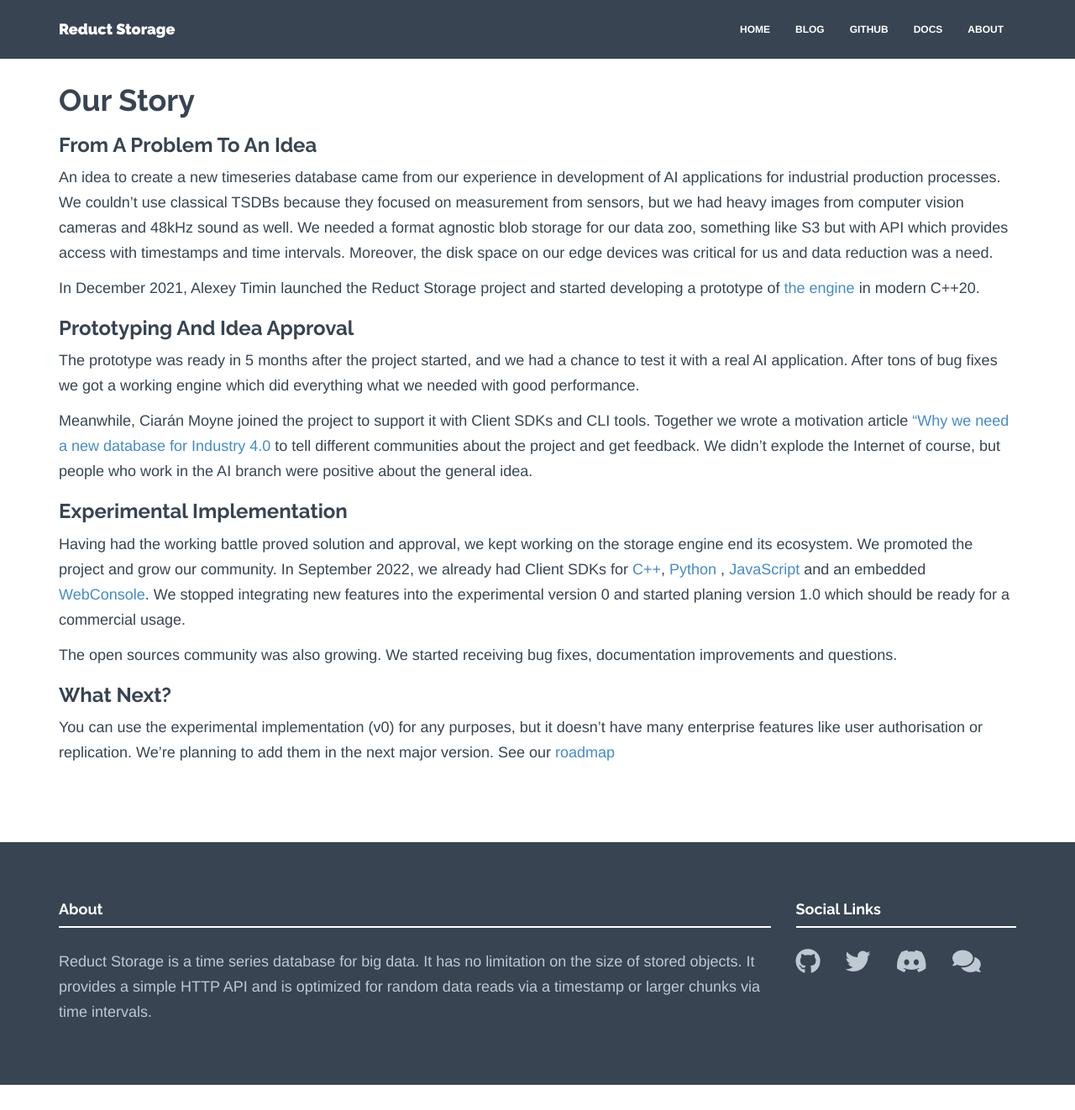
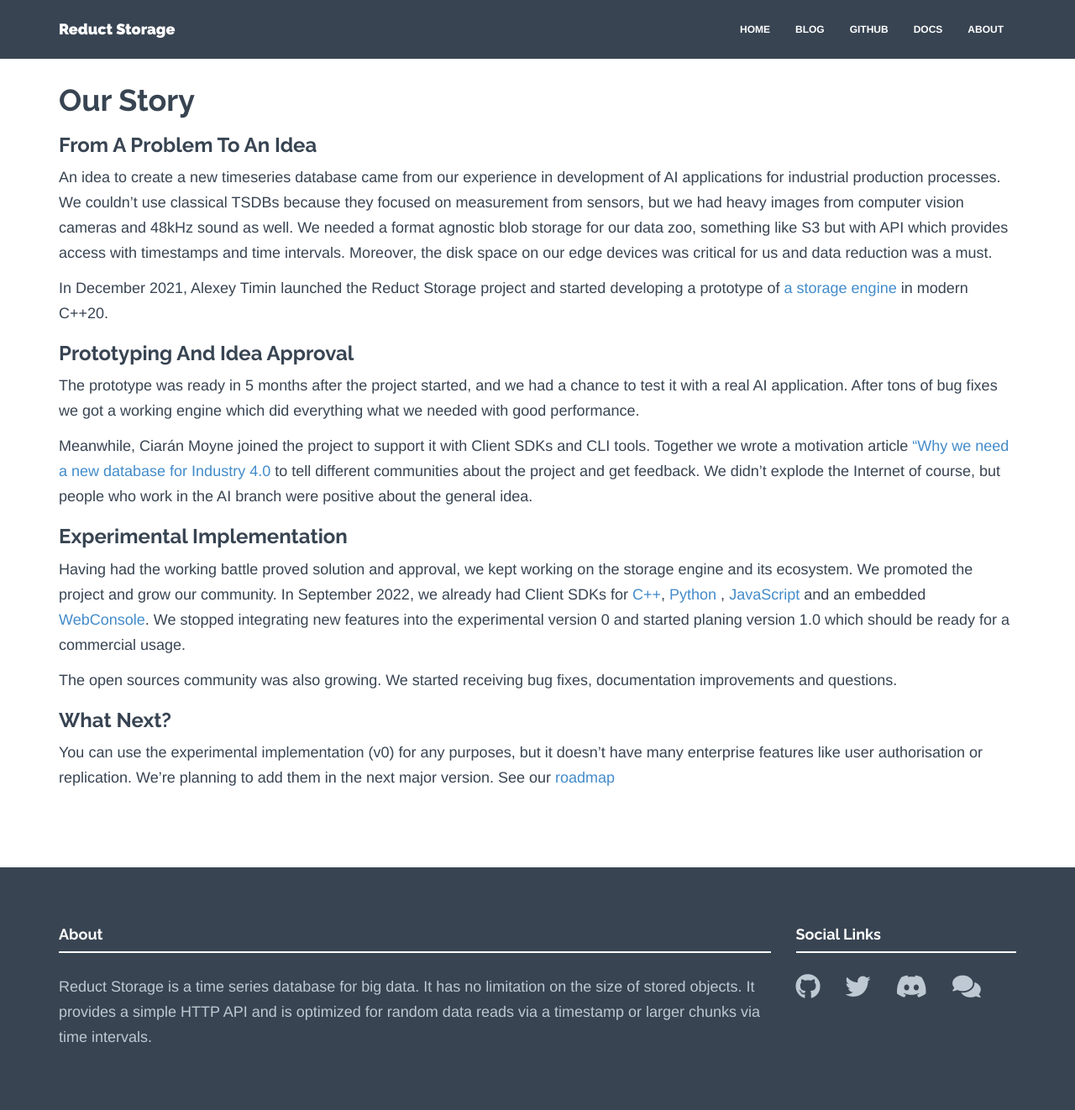
Before and after one commit to reductstore/homepage, a Jekyll site: the page built from story.md, in a window 1280 px wide and 1322 px high. Shown: the whole window at 84% size. Built offline with Jekyll 4.4.1, drawn with Linux system fonts in a browser that asks for light colours; nearby versions of some CDN libraries.

Commit message:
fix typos

```diff
--- a/story.md
+++ b/story.md
@@ -11,10 +11,10 @@
 We couldn't use classical TSDBs because they focused on measurement from sensors, but we had heavy images from computer
 vision cameras and 48kHz sound as well. We needed a format agnostic blob storage for our data zoo, something like S3
 but with API which provides access with timestamps and time intervals.
-Moreover, the disk space on our edge devices was critical for us and data reduction was a need.
+Moreover, the disk space on our edge devices was critical for us and data reduction was a must.
 
 In December 2021, Alexey Timin launched the Reduct Storage project and started developing a prototype
-of [the engine][1] in modern C++20.
+of [a storage engine][1] in modern C++20.
 
 ### Prototyping And Idea Approval
 
@@ -29,7 +29,7 @@
 
 ### Experimental Implementation
 
-Having had the working battle proved solution and approval, we kept working on the storage engine end its ecosystem. We
+Having had the working battle proved solution and approval, we kept working on the storage engine and its ecosystem. We
 promoted the project and grow our community. In September 2022, we already had Client SDKs for [C++][3], [Python][4]
 , [JavaScript][5]
 and an embedded [WebConsole][6]. We stopped integrating new features into the experimental version 0 and started planing
```
